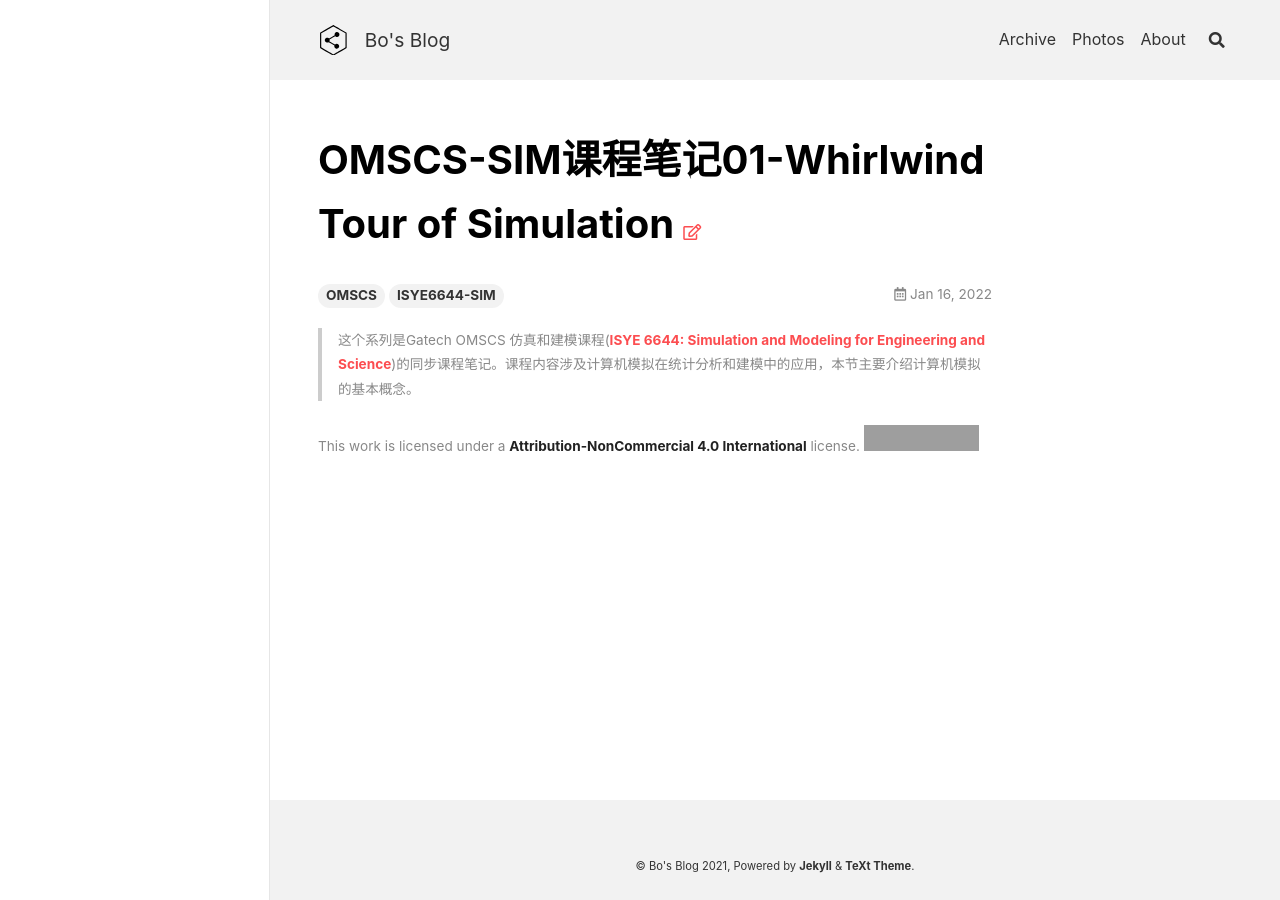
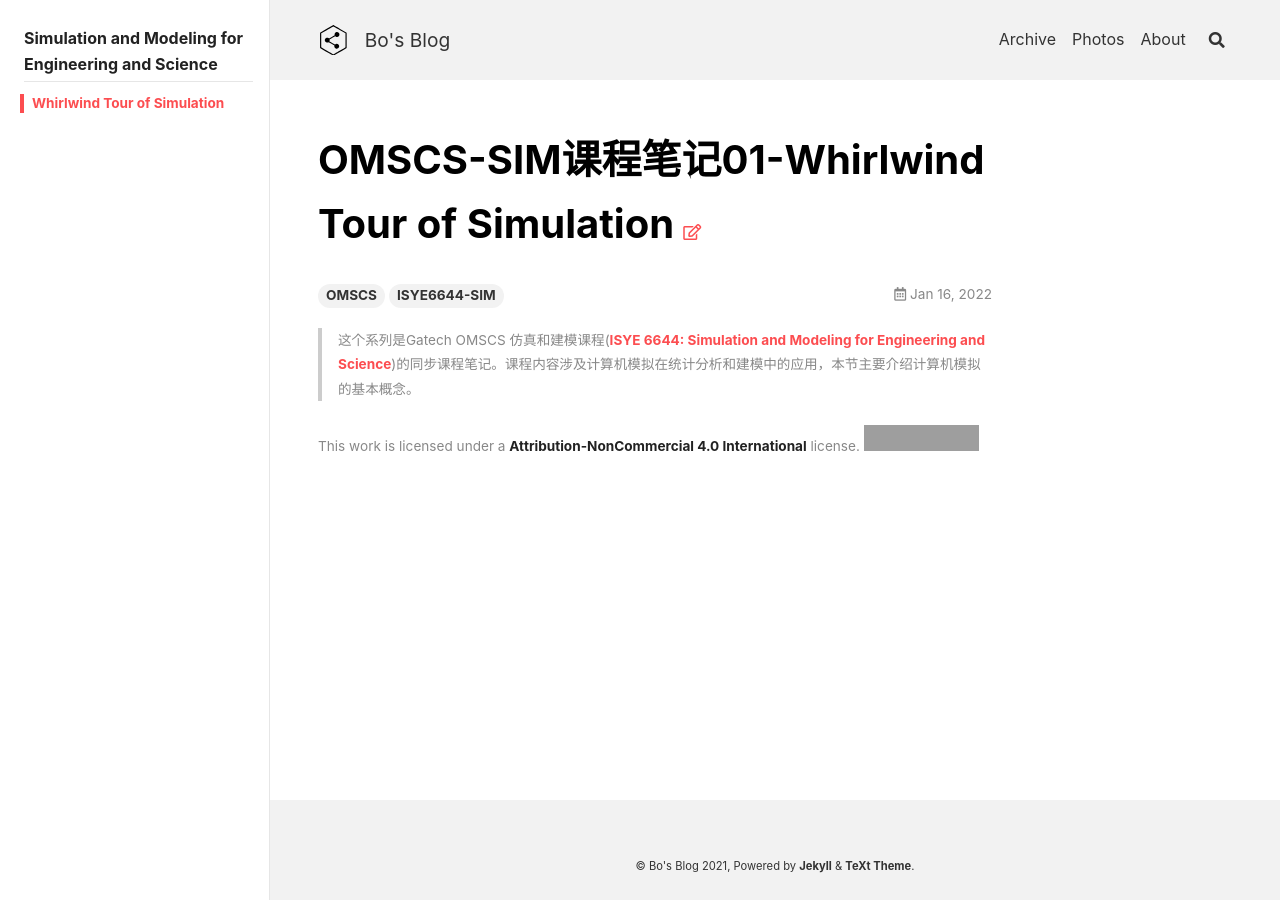
Before and after one commit to peng00bo00/peng00bo00_previous_blog, a Jekyll site: the page built from _posts/2022-01-16-OMSCS-SIM-NOTES-01.md, in a window 1280 px wide. Built offline with Jekyll 4.4.1, drawn with Linux system fonts in a browser that asks for light colours; nearby versions of some CDN libraries; grey boxes are pictures that could not be loaded.

Commit message:
Update navigation.yml

```diff
--- a/_data/navigation.yml
+++ b/_data/navigation.yml
@@ -236,3 +236,9 @@ OMSCS-DL:
     children:
       - title: Linear Classifiers and Gradient Descent
         url: /2022/01/12/OMSCS-DL-NOTES-01.html
+
+OMSCS-SIM:
+  - title: Simulation and Modeling for Engineering and Science
+    children:
+      - title: Whirlwind Tour of Simulation
+        url: /2022/01/16/OMSCS-SIM-NOTES-01.html
```
